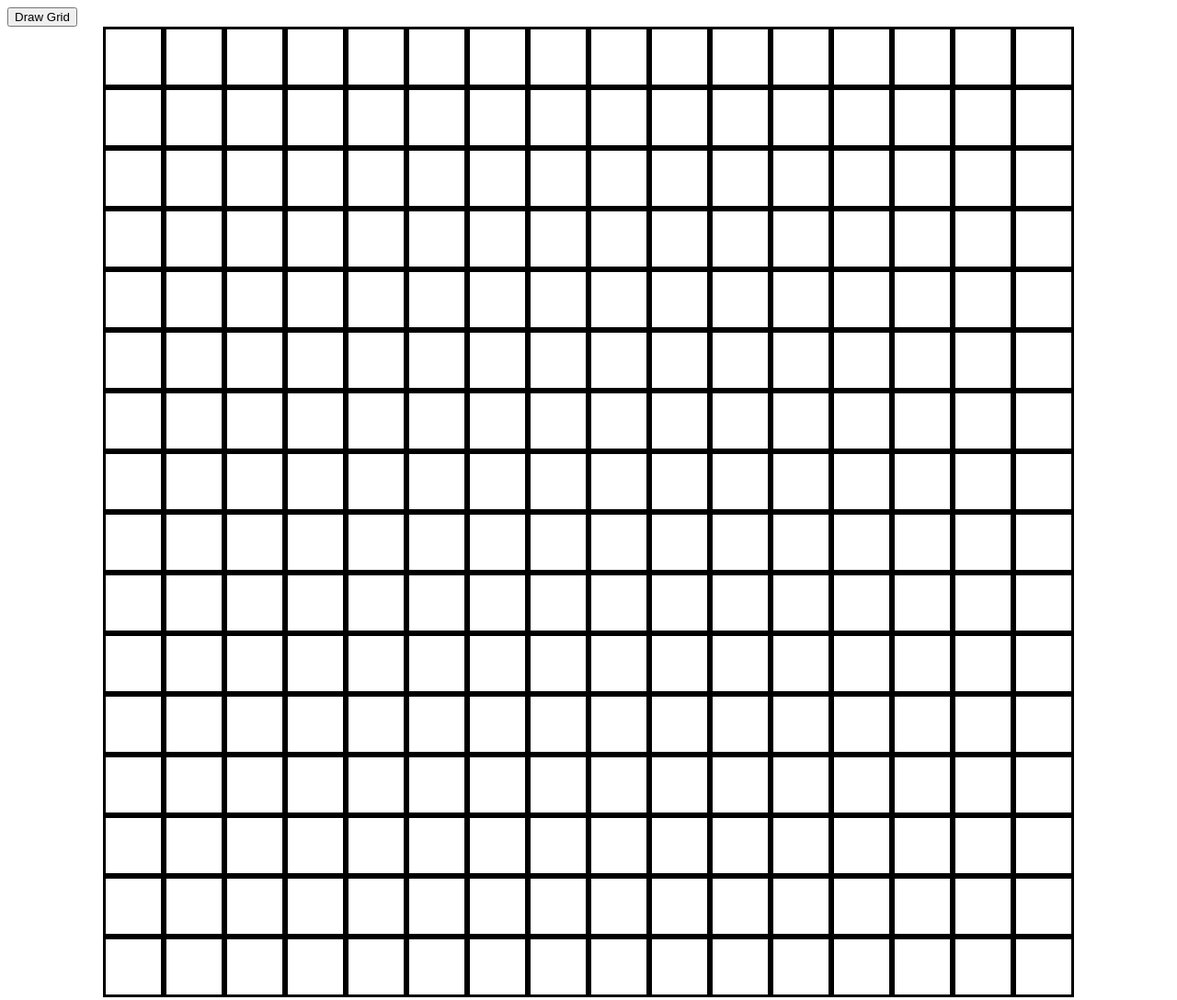
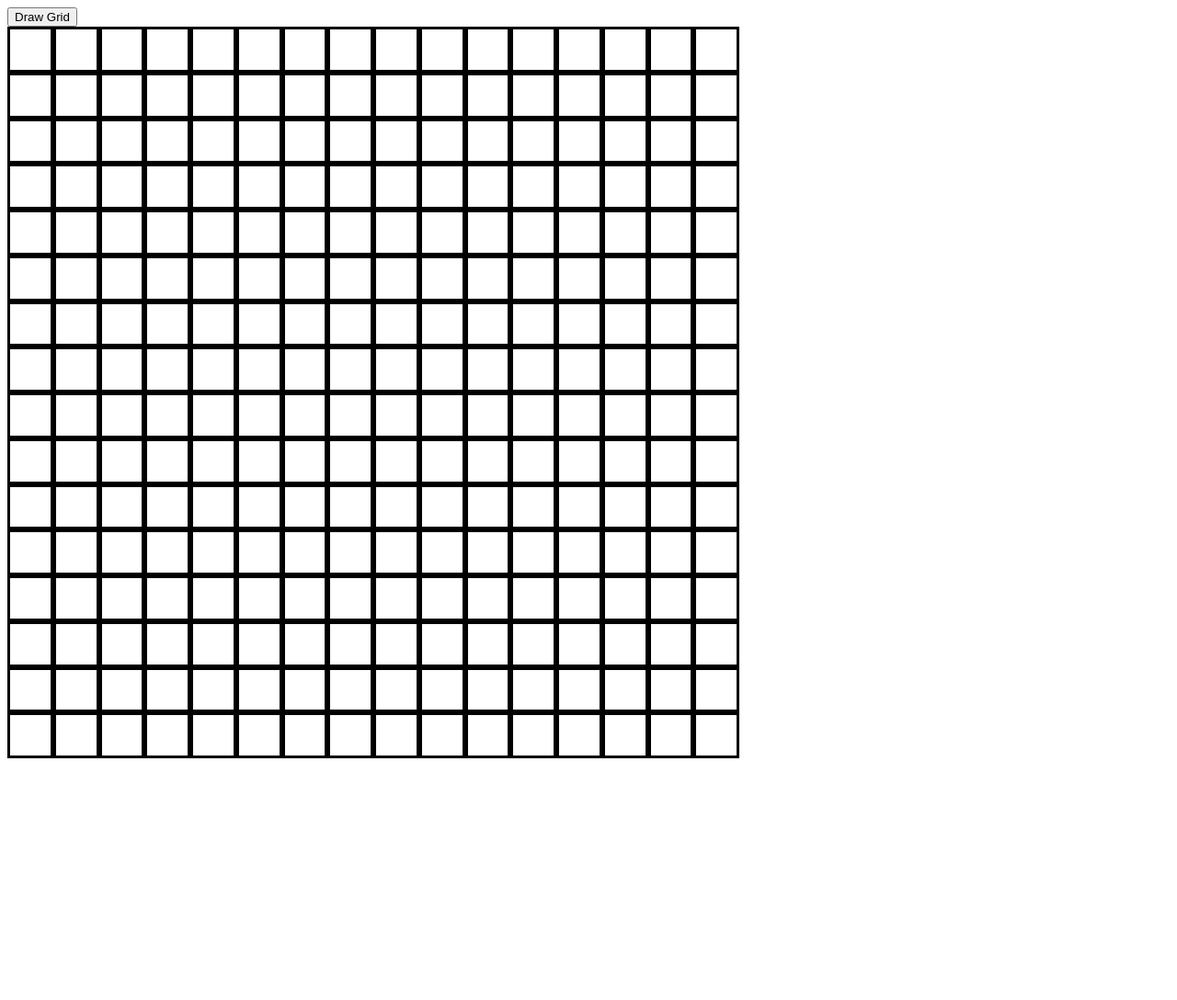
Before and after one commit to Gomeschian/odin-etch-a-sketch, a plain HTML site: page index.html in a window 1280 px wide. Shown: the whole page at 92% size. After the commit the page ends 833 px from the top, so only its background shows below. Drawn offline with Linux system fonts and the light colour scheme.

Commit message:
Redo grid using flexboxes. Drawing new grid no longer works.

```diff
--- a/index.html
+++ b/index.html
@@ -14,52 +14,44 @@
     </div>
     <script>
         let gridContainer = document.querySelector(".gridContainer");
-        let gridWidth = 960;
+        let gridWidth = 700;
         let newGridWidth = 0;
+        let gridSquareWidth = 0;
+        let gridsDrawn = 0;
         let dimensionsPromptBtn = document.querySelector("#dimensionsPromptBtn");
         dimensionsPromptBtn.addEventListener("click",promptGridDimensions);
         function clearGrid()
         {
             const existingGrid = document.querySelectorAll(".gridSquare");
-            existingGrid.forEach(gridSquare => {
-            gridContainer.removeChild(gridSquare);
+            existingGrid.forEach(FlexRow => {
+            gridContainer.removeChild(FlexRow);
             });
         }
         function drawGrid(gridLength = 16)
         {
             clearGrid();
-            let desiredGridSquares = Math.pow(gridLength,2);
-            let gridSquareWidth = gridWidth/gridLength;
-            let timesRun = 0;
-            if (timesRun === 0)
+            gridSquareWidth = gridWidth/gridLength;
+            for (let i = 0; i< gridLength; i++)
             {
-                for (let i = 0; i< desiredGridSquares; i++)
+                const newFlexRow = document.createElement("div")
+                newFlexRow.classList.add("FlexRow");
+                for (let i = 0; i< gridLength; i++)
                 {
-
                     const newDiv = document.createElement("div");
                     newDiv.classList.add("gridSquare");
                     newDiv.style.width = `${gridSquareWidth}px`;
                     newDiv.style.height = newDiv.style.width;
-                    gridContainer.appendChild(newDiv);
+                    newFlexRow.appendChild(newDiv);
                 }
+                gridContainer.appendChild(newFlexRow);
+            }
+                if (gridsDrawn === 0)
+            {
                 newGridWidth = gridSquareWidth * gridLength;
-                gridSquareWidth = newGridWidth/gridLength;
-                timesRun++;
-            }
-            else
-            {
-                for (let i = 0; i< desiredGridSquares; i++)
-                {
-
-                    const newDiv = document.createElement("div");
-                    newDiv.classList.add("gridSquare");
-                    newDiv.style.width = `${gridSquareWidth}px`;
-                    newDiv.style.height = newDiv.style.width;
-                    gridContainer.appendChild(newDiv);
-                }
+                gridWidth = newGridWidth;
+                gridsDrawn++;
             }
             addColorToggling();
-            setGridNumOfColumns(gridLength);
         }
         function promptGridDimensions()
         {
@@ -76,11 +68,7 @@
                     })
                 });
         }
-        function setGridNumOfColumns(gridLength)
-        {
-            gridContainer.setAttribute("style",`grid-template-columns : repeat(${gridLength}, auto)`);
-        }
-        drawGrid();
+    drawGrid();
 
     </script>
 </body>
--- a/style.css
+++ b/style.css
@@ -1,18 +1,16 @@
 html{
     box-sizing: border-box;
-
 }
 .gridContainer{
-    height:80%;
-    width:auto;
-    display: grid;
-    justify-content: center;
-    align-items: center;
+    display: flex;
 }
 .gridSquare{
     border-color: black;
     border-style: solid;
-    border-width: 1%;
+}
+.flexRow{
+    border-color: black;
+    border-style: solid;
 }
 .activatedSquare{
     background-color:blue;
```
